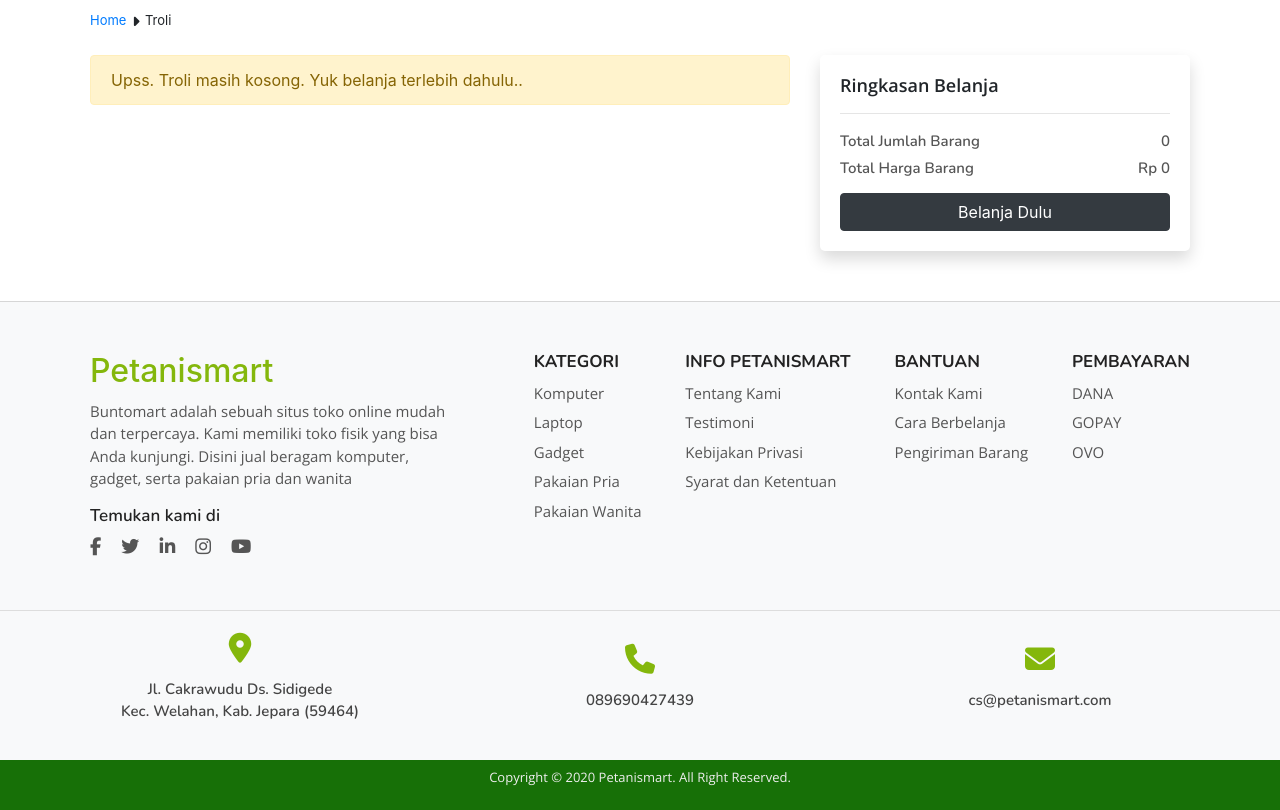
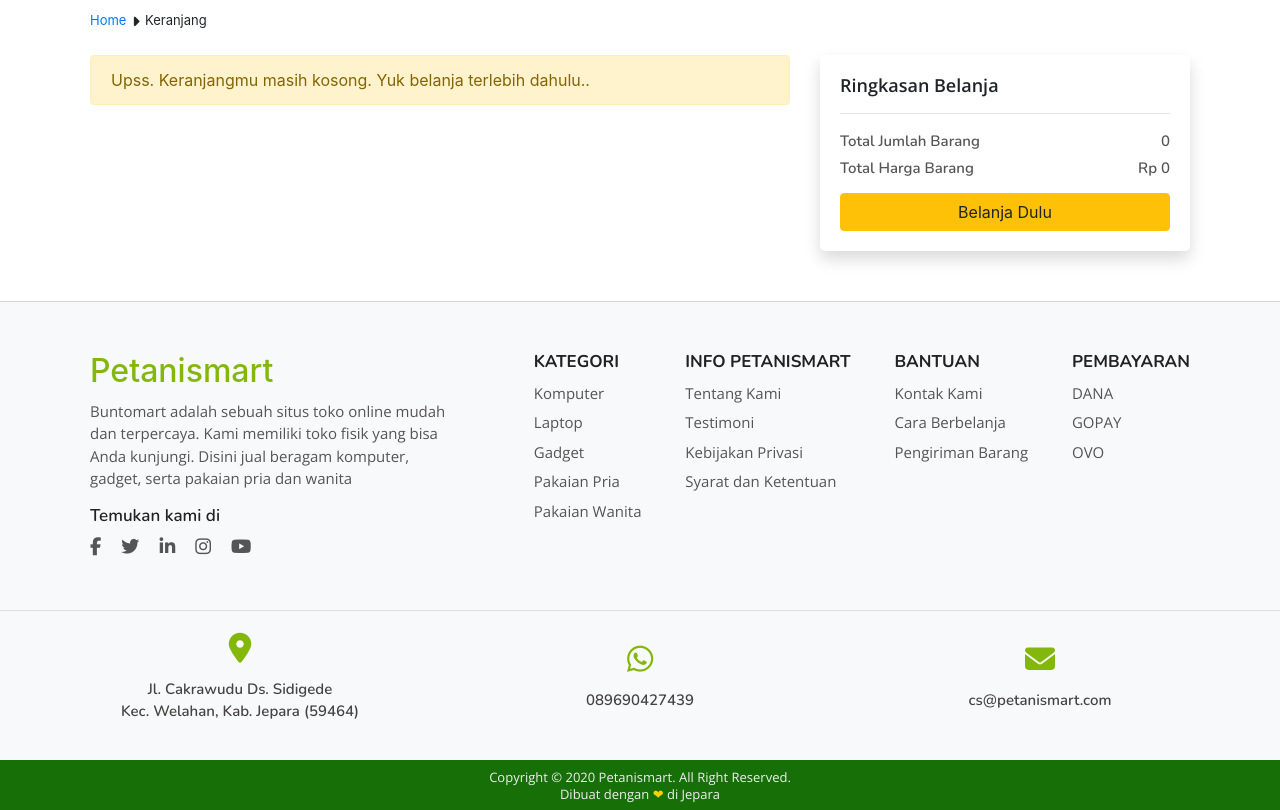
Before and after one commit to dediwidartoo/petanismart, a CodeIgniter app: page /petanismart/index.php/cart/index in a window 1280 px wide. Shown: the part 88-898 px from the top of the page. Run offline with CodeIgniter, Linux system fonts and the light colour scheme; data comes from the database, SQL or seed files in the repository; some libraries are stand-ins or nearby versions.

Commit message:
update forntend

```diff
--- a/application/views/404.php
+++ b/application/views/404.php
@@ -59,7 +59,8 @@
       <footer class="sticky-footer">
         <div class="container my-auto">
           <div class="copyright text-center my-auto">
-            <span>Copyright &copy; Buntomart <script>document.write(new Date().getFullYear())</script></span>
+            <span>Copyright &copy; Petanismart <script>document.write(new Date().getFullYear())</script></span>
+
           </div>
         </div>
       </footer>
--- a/application/views/page/cart.php
+++ b/application/views/page/cart.php
@@ -2,7 +2,7 @@
     <div class="navigation">
         <a href="<?= base_url(); ?>">Home</a>
         <i class="fa fa-caret-right"></i>
-        <a>Troli</a>
+        <a>Keranjang</a>
     </div>
     <div class="core mt-4">
         <div class="product">
@@ -16,13 +16,13 @@
                     <h3 class="price mt-0">Rp <?= number_format($item['subtotal'],0,",","."); ?></h3>
                     <div class="clearfix"></div>
                 </div>
-                <a href="<?= base_url(); ?>cart/delete/<?= $item['rowid']; ?>" onclick="return confirm('Yakin ingin menghapus produk ini dari troli?')"><i class="fa fa-trash"></i></a>
+                <a href="<?= base_url(); ?>cart/delete/<?= $item['rowid']; ?>" onclick="return confirm('Yakin ingin menghapus produk ini dari keranjang?')"><i class="fa fa-trash"></i></a>
             </div>
             <hr>
             <?php endforeach; ?>
-            <a href="<?= base_url(); ?>cart/delete_cart" onclick="return confirm('Apakah Anda yakin akan mengosongkan Troli?')"><button class="btn btn-outline-dark">Kosongkan Troli</button></a>
+            <a href="<?= base_url(); ?>cart/delete_cart" onclick="return confirm('Apakah Anda yakin akan membuang isi keranjangmu?')"><button class="btn btn-outline-dark">Kosongkan keranjang</button></a>
             <?php }else{ ?>
-                <div class="alert alert-warning">Upss. Troli masih kosong. Yuk belanja terlebih dahulu..</div>
+                <div class="alert alert-warning">Upss. Keranjangmu masih kosong. Yuk belanja terlebih dahulu..</div>
                 <br><br><br>
             <?php } ?>
         </div>
@@ -39,11 +39,11 @@
             </div>
             <?php if($this->cart->total_items() > 0){ ?>
                 <a href="<?= base_url(); ?>payment">
-                    <button class="btn btn-dark btn btn-block mt-2">Lanjut ke Pembayaran</button>
+                    <button class="btn btn-warning btn btn-block mt-2">Lanjutkan Pesanan</button>
                 </a>
             <?php }else{ ?>
                 <a href="<?= base_url(); ?>">
-                    <button class="btn btn-dark btn btn-block mt-2">Belanja Dulu</button>
+                    <button class="btn btn-warning btn btn-block mt-2">Belanja Dulu</button>
                 </a>
             <?php } ?>
         </div>
--- a/application/views/page/detail.php
+++ b/application/views/page/detail.php
@@ -79,7 +79,7 @@
                 </table>
                 <hr>
                 <button class="btn btn-warning pl-5 pr-5" onclick="buy()">Beli</button>
-                <button class="btn btn-primary" onclick="addCart()">Tambah ke Keranjang</button>
+                <button class="btn btn-success" onclick="addCart()">Tambah ke Keranjang</button>
             </div>
         </div>
     </div>
--- a/application/views/page/products.php
+++ b/application/views/page/products.php
@@ -27,8 +27,8 @@
                     </p>
                     <small class="text-muted">Tulis tanpa tanda pemisah, cth: 34000</small>
                     <form action="<?= base_url(); ?>products" method="get">
-                        <input type="number" placeholder="Harga Minimum" name="minprice" class="form-control">
-                        <input type="number" placeholder="Harga Maksimum" name="maxprice" class="form-control mt-2">
+                        <input type="number" placeholder="Harga Minimum" name="minprice" min="0" class="form-control">
+                        <input type="number" placeholder="Harga Maksimum" name="maxprice" min="0" class="form-control mt-2">
                         <button type="submit" class="btn btn-secondary btn-block btn-sm mt-2">Terapkan</button>
                     </form>
                     <hr>
--- a/application/views/templates/footerv2.php
+++ b/application/views/templates/footerv2.php
@@ -57,7 +57,7 @@ $rekening = $this->db->get('rekening');
                     <p><?= nl2br($setting['address']); ?></p>
                 </div>
                 <div class="item">
-                    <i class="fa fa-phone"></i>
+                    <i class="fa fa-whatsapp"></i>
                     <p><?= $this->config->item('whatsapp'); ?></p>
                 </div>
                 <div class="item">
@@ -68,6 +68,9 @@ $rekening = $this->db->get('rekening');
         </div>
         <div class="copyright">
             <p>Copyright &copy; <span id="footer-cr-years"></span> <?= $this->config->item('app_name'); ?>. All Right Reserved.</p>
+            <div class="love">
+                <p>Dibuat dengan <span id="love">&#10084</span> di Jepara</p>
+            </div>
         </div>
         </footer>
 
--- a/assets/css/app.css
+++ b/assets/css/app.css
@@ -215,7 +215,7 @@ footer div.information div.main div.about div.sosmed a {
 }
 
 footer div.information div.main div.about div.sosmed a:hover {
-	color: #009479;
+	color: #84b70c;
 }
 
 footer div.information div.main div.item h3.title {
@@ -237,7 +237,7 @@ footer div.information div.main div.item p {
 }
 
 footer div.information div.main div.item a:hover {
-	color: #009479;
+	color: #84b70c;
 }
 
 footer div.contact {
@@ -300,6 +300,20 @@ footer div.copyright p {
 	text-align: center;
 }
 
+footer div.copyright div.love p {
+	color: #eee;
+	font-family: "Open Sans";
+	font-size: 13px;
+	position: absolute;
+	left: 50%;
+	transform: translate(-50%, 0);
+	text-align: center;
+}
+
+footer div.copyright div.love p span#love {
+	color: #ffd100;
+}
+
 nav.navbar div.container div.form {
 	box-sizing: border-box;
 	display: flex;
--- a/assets/css/cart.css
+++ b/assets/css/cart.css
@@ -62,7 +62,7 @@ div.clearfix {
 }
 
 div.wrapper div.core div.product div.item h3.price {
-	color: tomato;
+	color: #ff6300;
 	font-family: "Nunito";
 	font-size: 18px;
 	font-weight: 700;
--- a/assets/css/products.css
+++ b/assets/css/products.css
@@ -83,7 +83,7 @@ div.wrapper div.core div.filter div.bodf a {
 }
 
 div.wrapper div.core div.filter div.bodf a:hover {
-	color: #008cd7;
+	color: #84b70c;
 }
 
 div.wrapper div.core div.main-product {
@@ -103,7 +103,7 @@ div.wrapper div.core div.main-product div.card {
 }
 
 div.wrapper div.core div.main-product div.card:hover div.card-body p.card-text {
-	color: #008cd7;
+	color: #84b70c;
 }
 
 div.wrapper div.core div.main-product div.card div.card-body {
@@ -130,7 +130,7 @@ div.wrapper div.core div.main-product div.card div.card-body p.oldPrice {
 }
 
 div.wrapper div.core div.main-product div.card div.card-body p.newPrice {
-	color: #2c598a;
+	color: #177007;
 	font-family: "Nunito";
 	font-size: 15px;
 	font-weight: 600;
--- a/assets/css/style.css
+++ b/assets/css/style.css
@@ -274,9 +274,9 @@ div.product-wrapper div.main-product div.card div.card-body p.newPrice {
 
 div.product-wrapper button.more {
 	background-color: white;
-	border: 1px solid #008cd7;
+	border: 1px solid #84b70c;
 	border-radius: 3px;
-	color: #008cd7;
+	color: #84b70c;
 	font-size: 15px;
 	left: 50%;
 	margin-top: 10px;
```
Also changed, not shown: application/views/index.php (+33 -33 lines), application/views/page/payment.php (+4 -4 lines), application/views/templates/footer.php (+5 -2 lines), assets/images/product/1588294760847.jpeg (added), assets/images/product/1588294844681.jpeg (added), assets/images/product/1588294916269.jpeg (added).
